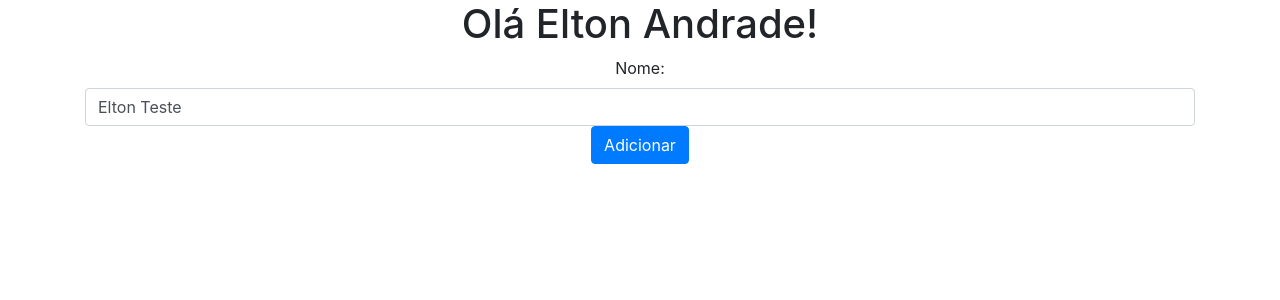
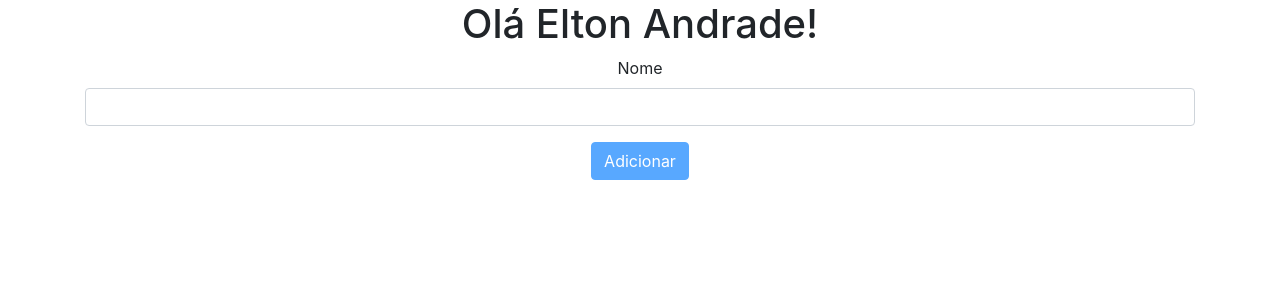
Before and after one commit to eltonandrade1/AngularApp, an Angular app: page / in a window 1280 px wide. Shown: the top 300 px of the page. Built offline with nearby package versions, Linux system fonts and the light colour scheme.

Commit message:
implementado diretiva *ngFor e component card do bootstrap

```diff
--- a/src/app/hello/hello.component.html
+++ b/src/app/hello/hello.component.html
@@ -1,12 +1,24 @@
 <div class="container">
-  <div class="alert alert-success" role="alert" *ngIf="adiconado">
-    Adicionado:
-    <strong>{{funcionario}}</strong>
+  <div class="alert alert-success" role="alert" *ngIf="adicionado">
+    Funcionário adicionado:
+    <strong>{{nome}}</strong>
   </div>
+
   <div class="form-group">
-    <label for="formGroupExampleInput">Nome:</label>
-    <input type="text" class="form-control" [(ngModel)]="funcionario" (focus)="adiconado = false">
-    <button type="button" class="btn btn-primary" (click)="adcionar()" [disabled]="funcionario.length == 0">Adicionar</button>
+    <label>Nome</label>
+    <input type="text" class="form-control" [(ngModel)]="nome" (focus)="adicionado = false">
+  </div>
+
+  <button type="button" class="btn btn-primary" (click)="adicionar()" [disabled]="ifEmptyString(nome)">Adicionar</button>
+
+  <div class="row" style="margin-top: 20px">
+
+    <div class="col-2" *ngFor="let funcionario of funcionarios">
+      <div class="card">
+        <img class="card-img-top" src="https://randomuser.me/api/portraits/men/{{funcionario.id}}.jpg">
+        <div class="card-block">{{funcionario.nome}}</div>
+      </div>
+    </div>
 
   </div>
 
--- a/src/app/hello/hello.component.ts
+++ b/src/app/hello/hello.component.ts
@@ -10,12 +10,24 @@ export class HelloComponent implements OnInit {
   ngOnInit(): void {
   }
 
-  funcionario = 'Elton Teste';
-  adiconado = false;
+  ultimoId = 0;
+  nome: String;
+  adicionado = false;
+  funcionarios = [];
 
-  adcionar() {
-    this.adiconado = true;
-    console.log("Funcionário " + this.funcionario + " adiconado com sucesso.");
+  adicionar() {
+    this.adicionado = true;
+    console.log("Funcionário " + this.nome + " adicionado com sucesso.");
+
+    //Adicionado como objeto javaScript
+    this.funcionarios.push({
+      id: ++this.ultimoId,
+      nome: this.nome
+    });
+  }
+
+  ifEmptyString(string: String) {
+    return string == null || string.length == 0;
   }
 
 }
```
